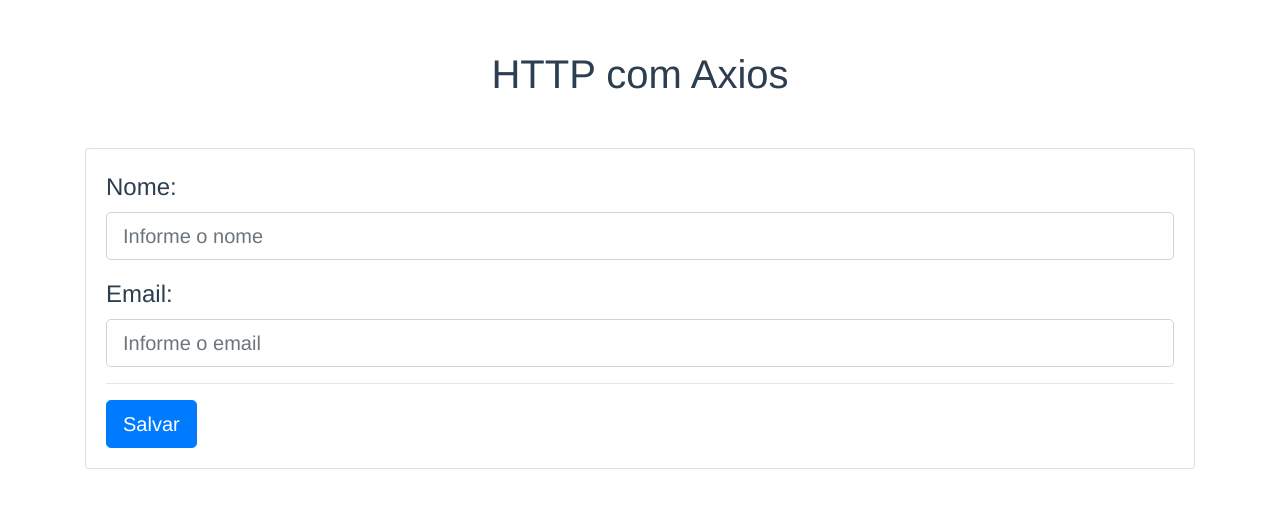
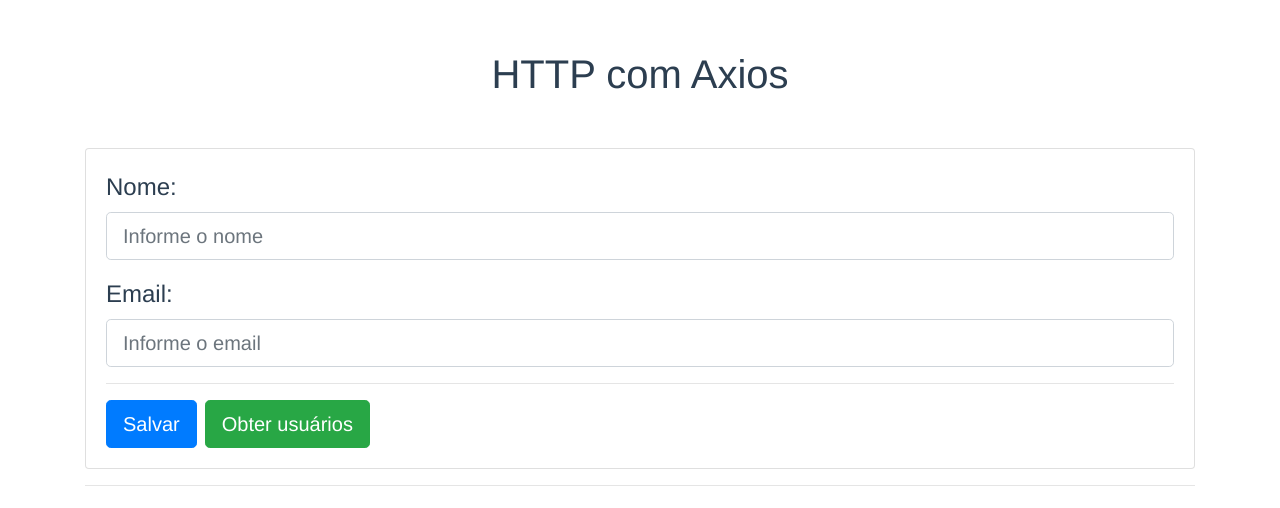
Before and after one commit to rmgimenez/curso-vuejs, a Vue app in the folder http-exercicios/: page / in a window 1280 px wide. Shown: the top 508 px of the page. Built offline with nearby package versions, Linux system fonts and the light colour scheme.

Commit message:
aula 236 - retornando os dados salvos no firebase

```diff
--- a/http-exercicios/src/App.vue
+++ b/http-exercicios/src/App.vue
@@ -18,7 +18,19 @@
 
 			<b-button @click.prevent="salvar"
 				size="lg" variant="primary">Salvar</b-button>
+			<b-button @click="obterUsuarios"
+				size="lg" variant="success"
+				class="ml-2">Obter usuários</b-button>
 		</b-card>
+		<hr>
+		<b-list-group>
+			<b-list-group-item v-for="(usuario, id) in usuarios" :key="id">
+				<strong>Nome: </strong> {{ usuario.nome }} <br>
+				<strong>Email: </strong> {{ usuario.email }} <br>
+				<strong>ID: </strong> {{ id }}
+
+			</b-list-group-item>
+		</b-list-group>
 	</div>
 </template>
 
@@ -26,6 +38,7 @@
 export default {
 	data() {
 		return {
+			usuarios: [],
 			usuario: {
 				nome: '',
 				email: ''
@@ -39,6 +52,11 @@ export default {
 					this.usuario.nome = ''
 					this.usuario.email = ''
 				})
+		},
+		obterUsuarios() {
+			this.$http.get('usuarios.json').then(res => {
+				this.usuarios = res.data
+			})
 		}
 	}
 	// created() {
```
